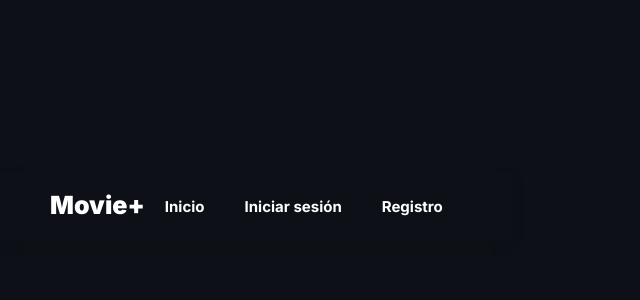
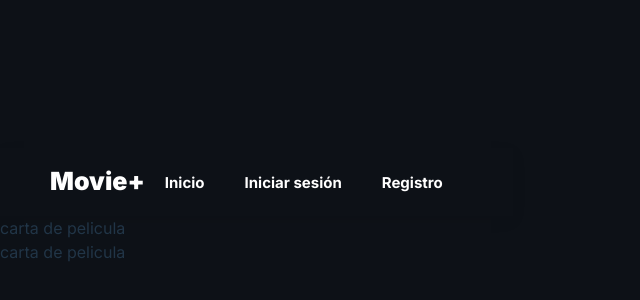
Before and after one commit to dilan891/Microproyecto, a React (Vite) app: page /movie_list in a window 1280 px wide. Shown: the part 194-494 px from the top of the page, without its empty margins (0-640 px from the left). Built offline with nearby package versions, Linux system fonts and the light colour scheme; no server answers.

Commit message:
lista de carta

```diff
--- a/src/components/MovieCard/Moviecard.jsx
+++ b/src/components/MovieCard/Moviecard.jsx
@@ -0,0 +1,8 @@
+
+export function MovieCard() {
+    return(
+        <>
+            carta de pelicula
+        </>
+    )
+}
--- a/src/pages/MovieList/MovieList.jsx
+++ b/src/pages/MovieList/MovieList.jsx
@@ -1,5 +1,19 @@
+import {MovieCard} from "../../components/MovieCard/MovieCard";
+
 export function MovieList() {
+
+
+
     return(
-        <div></div>
+        <>
+            <ul>
+                <li>
+                    <MovieCard />
+                </li>
+                <li>
+                    <MovieCard />
+                </li>
+            </ul>
+        </>
     )
 }
```
